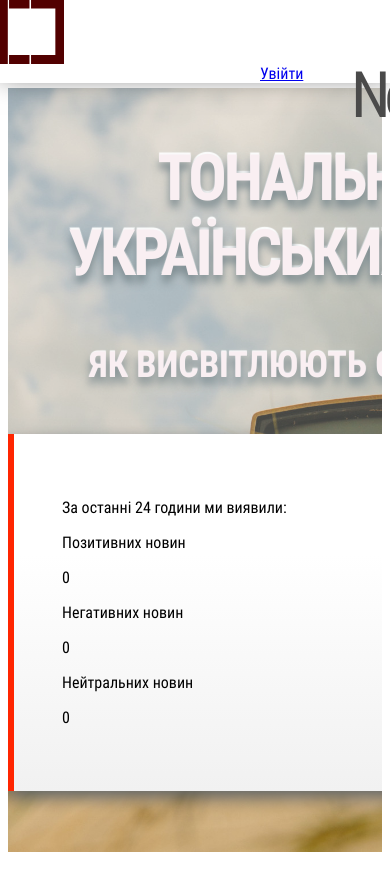
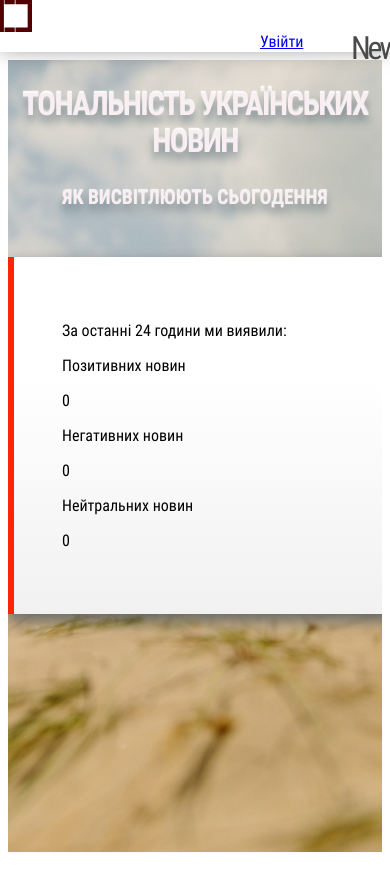
Before and after one commit to doctorjuta/newsparser, a Django app: template templates/home-anonymous.html in a window 390 px wide. Shown: the top 869 px of the page. Run offline with Django 3.2, Linux system fonts and the light colour scheme; the template is opened without the code that fills it, so the values that code supplies are empty; style sheets or scripts are compiled from the project's sources; some libraries are stand-ins or nearby versions.

Commit message:
Added base mobile version.

```diff
--- a/static/src/js/main.js
+++ b/static/src/js/main.js
@@ -46,10 +46,30 @@ jQuery.noConflict();
             });
         }
 
+        function initHeader() {
+            let lastScrollTop = 0;
+            $(window).scroll(function(event) {
+                let st = $(this).scrollTop();
+                if (st > lastScrollTop){
+                    body.removeClass("scroll-up").addClass("scroll-down");
+                } else {
+                    body.removeClass("scroll-down").addClass("scroll-up");
+                }
+                lastScrollTop = st;
+            });
+            $("#top-menu-toggle").click(function(e) {
+                e.preventDefault();
+                $("#top-menu, #top-menu-toggle").toggleClass("is-active");
+                $("header .logo").toggleClass("menu-open");
+                body.toggleClass("menu-open");
+            });
+        }
+
         self.run = function() {
             initCharts();
             initNumberCouts();
             initNotifications();
+            initHeader();
         }
 
     }
--- a/static/src/less/style.less
+++ b/static/src/less/style.less
@@ -10,6 +10,16 @@ body {
     font-family: 'Roboto Condensed', sans-serif;
     &.fixed-header {
         padding-top: 80px;
+    }
+    &.scroll-down {
+        header {
+            top: -80px;
+        }
+    }
+    &.scroll-up {
+        header {
+            top: 0;
+        }
     }
 }
 
@@ -75,8 +85,12 @@ body {
     left: 0;
     width: 100%;
     z-index: 5;
+    will-change: top;
+    -webkit-transition: top .3s;
+    transition: top .3s;
     .navbar {
         box-shadow: 0 -5px 25px rgba(0, 0, 0, .5);
+        min-height: 80px;
         &-menu {
             padding-left: 260px;
         }
@@ -84,8 +98,8 @@ body {
     .logo {
         svg {
             display: block;
-            width: 64px;
-            height: 64px;
+            width: 32px;
+            height: 32px;
             path {
                 will-change: fill;
                 -webkit-transition: fill .3s;
@@ -96,6 +110,19 @@ body {
                     fill: #520000;
                 }
             }
+        }
+        &:focus,
+        &:hover {
+            span {
+                color: #4a4a4a;
+            }
+        }
+        &-text {
+            position: absolute;
+            left: 90%;
+            font-size: 2rem;
+            letter-spacing: -.1em;
+            line-height: 1;
         }
     }
 }
@@ -177,22 +204,6 @@ body {
     .rounded(0px);
 }
 
-.logo {
-    &:focus,
-    &:hover {
-        span {
-            color: #4a4a4a;
-        }
-    }
-    &-text {
-        position: absolute;
-        left: 90%;
-        font-size: 4rem;
-        letter-spacing: -.1em;
-        line-height: 1;
-    }
-}
-
 .button {
     &.is-nd {
         color: #fff;
@@ -233,3 +244,115 @@ body {
         }
     }
 }
+
+
+@media only screen and (max-width: 1023px) {
+    body {
+        &.fixed-header {
+            padding-top: 52px;
+        }
+        &.scroll-down {
+            header {
+                top: -52px;
+            }
+            &.menu-open {
+                header {
+                    top: 0;
+                }
+            }
+        }
+    }
+    .header {
+        .navbar {
+            min-height: 52px;
+            .logo {
+                &.menu-open {
+                    z-index: 41;
+                }
+            }
+        }
+    }
+    .home {
+        &_top {
+            height: ~"calc(100vh - 52px)";
+            &_title {
+                font-size: 8vw;
+            }
+            &_subtitle {
+                font-size: 5vw;
+            }
+        }
+    }
+    .section {
+        &-fullheight {
+            min-height: ~"calc(100vh - 140px)";
+        }
+    }
+
+    #top-menu {
+        &.is-active {
+            position: fixed;
+            top: 0;
+            left: 0;
+            width: 100%;
+            height: 100%;
+            z-index: 40;
+            padding-left: 20vw;
+            padding-right: 20vw;
+            padding-top: 80px;
+            .buttons {
+                .button {
+                    width: 100%;
+                }
+            }
+        }
+        &-toggle {
+            &.is-active {
+                z-index: 41;
+            }
+        }
+    }
+}
+
+
+@media only screen and (max-width: 768px) {
+    #top-menu {
+        &.is-active {
+            padding-left: 10vw;
+            padding-right: 10vw;
+        }
+    }
+    .home {
+        &_top {
+            &_stats {
+                width: 100%;
+            }
+        }
+    }
+    .custom {
+        &_range {
+            &_control {
+                min-width: inherit;
+            }
+        }
+    }
+    .chart {
+        &_tonality {
+            &_custom {
+                min-height: inherit;
+            }
+        }
+        &_addtext {
+            .level {
+                .flex-display(flex);
+                .align-items(flex-start);
+            }
+        }
+    }
+    .source {
+        &-image {
+            margin-left: auto;
+            margin-right: auto;
+        }
+    }
+}
--- a/templates/elements/header.html
+++ b/templates/elements/header.html
@@ -5,15 +5,13 @@
                 <a class="navbar-item logo" href="{% url 'home_page' %}">
                     {% include 'elements/logo.html' %}
                 </a>
-                {% if user.is_authenticated %}
-                    <a role="button" class="navbar-burger burger" aria-label="menu" aria-expanded="false" data-target="navbarBasicExample">
-                        <span aria-hidden="true"></span>
-                        <span aria-hidden="true"></span>
-                        <span aria-hidden="true"></span>
-                    </a>
-                {% endif %}
+                <a role="button" class="navbar-burger burger" aria-label="menu" aria-expanded="false" data-target="top-menu" id="top-menu-toggle">
+                    <span aria-hidden="true"></span>
+                    <span aria-hidden="true"></span>
+                    <span aria-hidden="true"></span>
+                </a>
             </div>
-            <div id="navbarBasicExample" class="navbar-menu">
+            <div id="top-menu" class="navbar-menu">
                 {% if user.is_authenticated %}
                     <div class="navbar-start">
                         <a class="navbar-item" href="{% url 'custom_range' %}">Графік</a>
--- a/templates/page-custom_range.html
+++ b/templates/page-custom_range.html
@@ -4,7 +4,7 @@
 {% block title %}{{ title }}{% endblock %}
 
 {% block content %}
-    <section class="section">
+    <section class="section section-fullheight">
         <div class="container">
             <p class="title is-4 has-text-centered ptitle">{{ title }}</p>
             <div class="loading_wrapper">
--- a/templates/single-source.html
+++ b/templates/single-source.html
@@ -8,7 +8,7 @@
             <p class="title is-4 has-text-centered ptitle">{{ title }}</p>
             <div class="columns">
                 <div class="column is-2">
-                    <figure class="image is-128x128">
+                    <figure class="image is-128x128 source-image">
                         <img src="{{ source_logo.url }}" alt="{{ title }}" title="{{ title }}" />
                     </figure>
                 </div>
```
